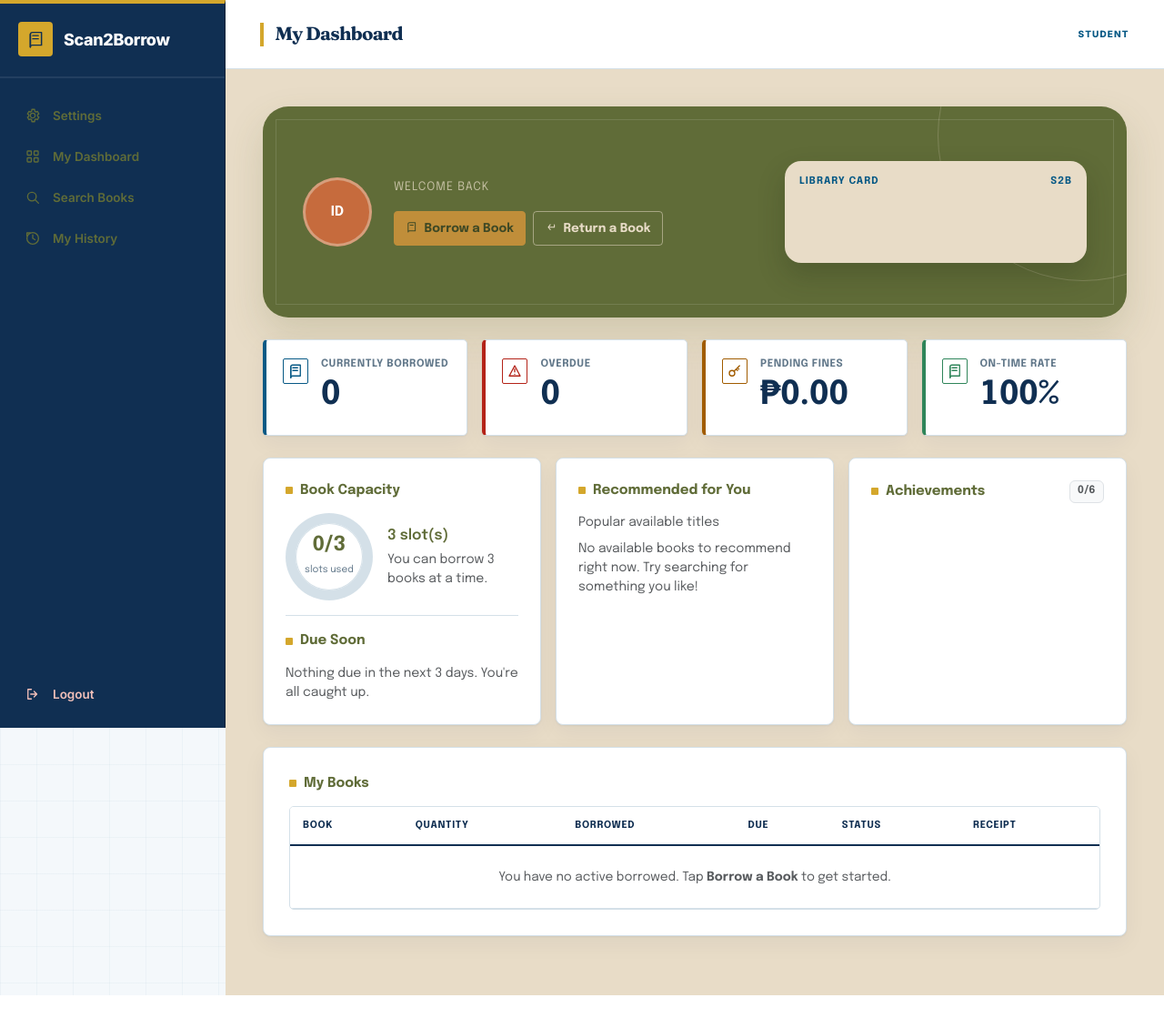
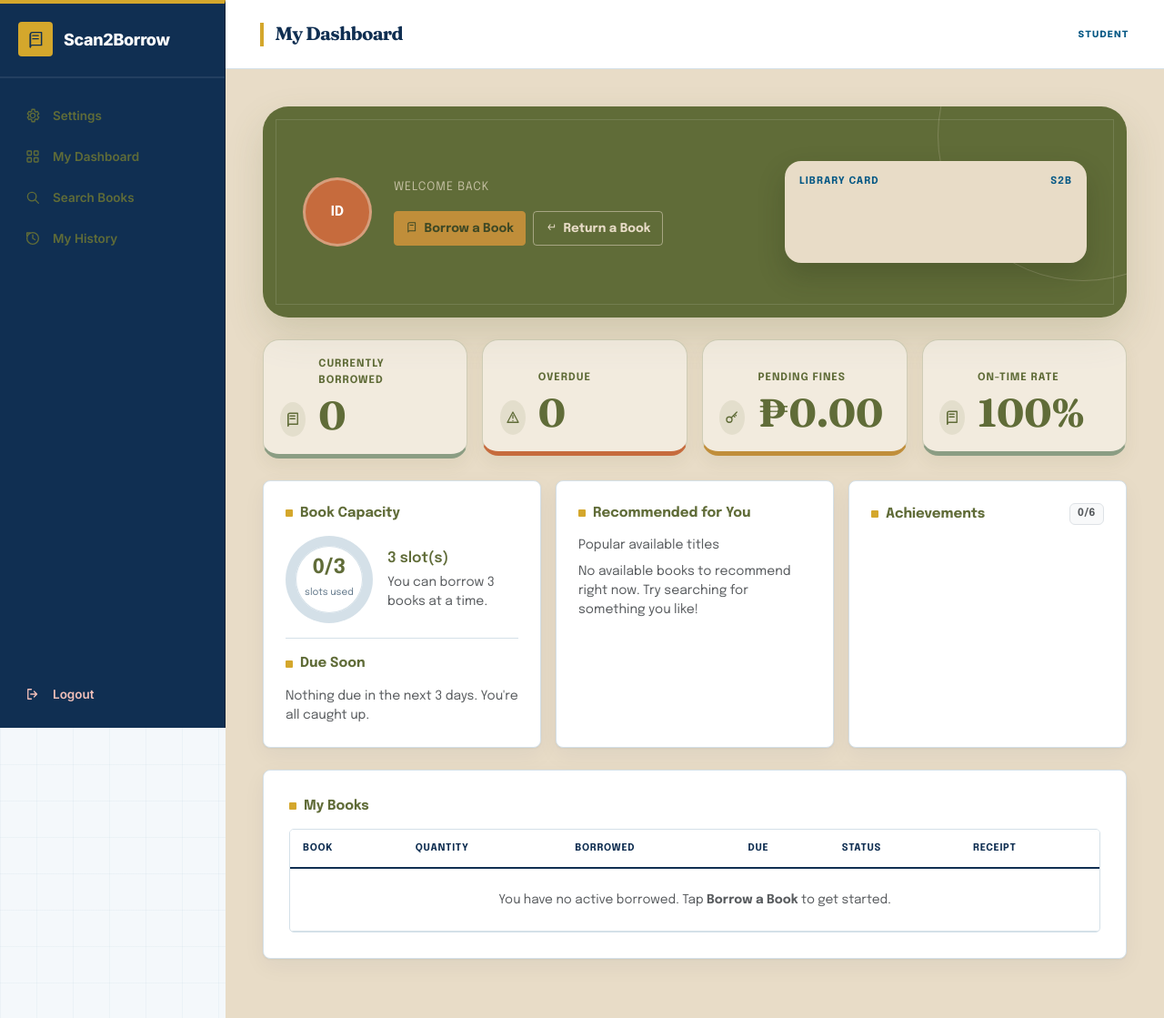
Before and after one commit to adriaanamd/Scan2Borrow, a PHP site: page /frontend/features/student/pages/dashboard/dashboard.html in a window 1280 px wide. Shown: the whole page at 91% size. Before the commit the page ends 1094 px from the top, so only its background shows below. Run offline with PHP 8.4, Linux system fonts and the light colour scheme; some libraries are stand-ins or nearby versions.

Commit message:
style: redesign student dashboard statistics

```diff
--- a/frontend/assets/css/borrower-dashboards.css
+++ b/frontend/assets/css/borrower-dashboards.css
@@ -228,6 +228,52 @@
   box-shadow: 8px 8px 0 rgba(16, 47, 82, .08);
 }
 
+.borrower-dashboard--student .student-dashboard__stat {
+  align-items: flex-end;
+  background: rgba(255, 255, 255, .42);
+  border: 1px solid rgba(96, 108, 56, .24);
+  border-bottom: 5px solid var(--borrower-accent);
+  border-radius: 18px;
+  box-shadow: 0 8px 18px rgba(96, 108, 56, .08);
+  min-height: 128px;
+  padding: 1.15rem;
+  transition: transform .3s ease, box-shadow .3s ease;
+}
+
+.borrower-dashboard--student .student-dashboard__stat:hover {
+  box-shadow: 0 14px 24px rgba(96, 108, 56, .14);
+  transform: translateY(-3px);
+}
+
+.borrower-dashboard--student .student-dashboard__stat .icon {
+  background: rgba(96, 108, 56, .1);
+  border: 0;
+  border-radius: 50%;
+  color: var(--borrower-deep);
+  height: 38px;
+  width: 38px;
+}
+
+.borrower-dashboard--student .student-dashboard__stat .label {
+  color: var(--borrower-deep);
+  font-size: .72rem;
+  letter-spacing: .08em;
+}
+
+.borrower-dashboard--student .student-dashboard__stat .value {
+  color: var(--borrower-deep);
+  font-family: Fraunces, Georgia, serif;
+  font-size: clamp(2rem, 4vw, 2.7rem);
+}
+
+.borrower-dashboard--student .student-dashboard__stat.stat-danger {
+  border-bottom-color: var(--borrower-terracotta);
+}
+
+.borrower-dashboard--student .student-dashboard__stat.stat-warning {
+  border-bottom-color: var(--borrower-ochre);
+}
+
 .borrower-dashboard .content {
   background: var(--borrower-surface);
   min-height: calc(100vh - 76px);
--- a/frontend/features/student/pages/dashboard/dashboard.html
+++ b/frontend/features/student/pages/dashboard/dashboard.html
@@ -95,7 +95,7 @@
 
           <div class="row g-3 mb-4">
             <div class="col-lg-3 col-6">
-              <div class="stat-card">
+              <div class="stat-card student-dashboard__stat">
                 <div class="icon">&#128229;</div>
                 <div>
                   <div class="label">Currently Borrowed</div>
@@ -104,7 +104,7 @@
               </div>
             </div>
             <div class="col-lg-3 col-6">
-              <div class="stat-card stat-danger">
+              <div class="stat-card stat-danger student-dashboard__stat">
                 <div class="icon">&#9888;</div>
                 <div>
                   <div class="label">Overdue</div>
@@ -113,7 +113,7 @@
               </div>
             </div>
             <div class="col-lg-3 col-6">
-              <div class="stat-card stat-warning">
+              <div class="stat-card stat-warning student-dashboard__stat">
                 <div class="icon">&#128176;</div>
                 <div>
                   <div class="label">Pending Fines</div>
@@ -122,7 +122,7 @@
               </div>
             </div>
             <div class="col-lg-3 col-6">
-              <div class="stat-card stat-success">
+              <div class="stat-card stat-success student-dashboard__stat">
                 <div class="icon">&#9989;</div>
                 <div>
                   <div class="label">On-Time Rate</div>
```
Also changed, not shown: frontend/tests/borrower-dashboard-redesign.test.js (+7 -0 lines).
